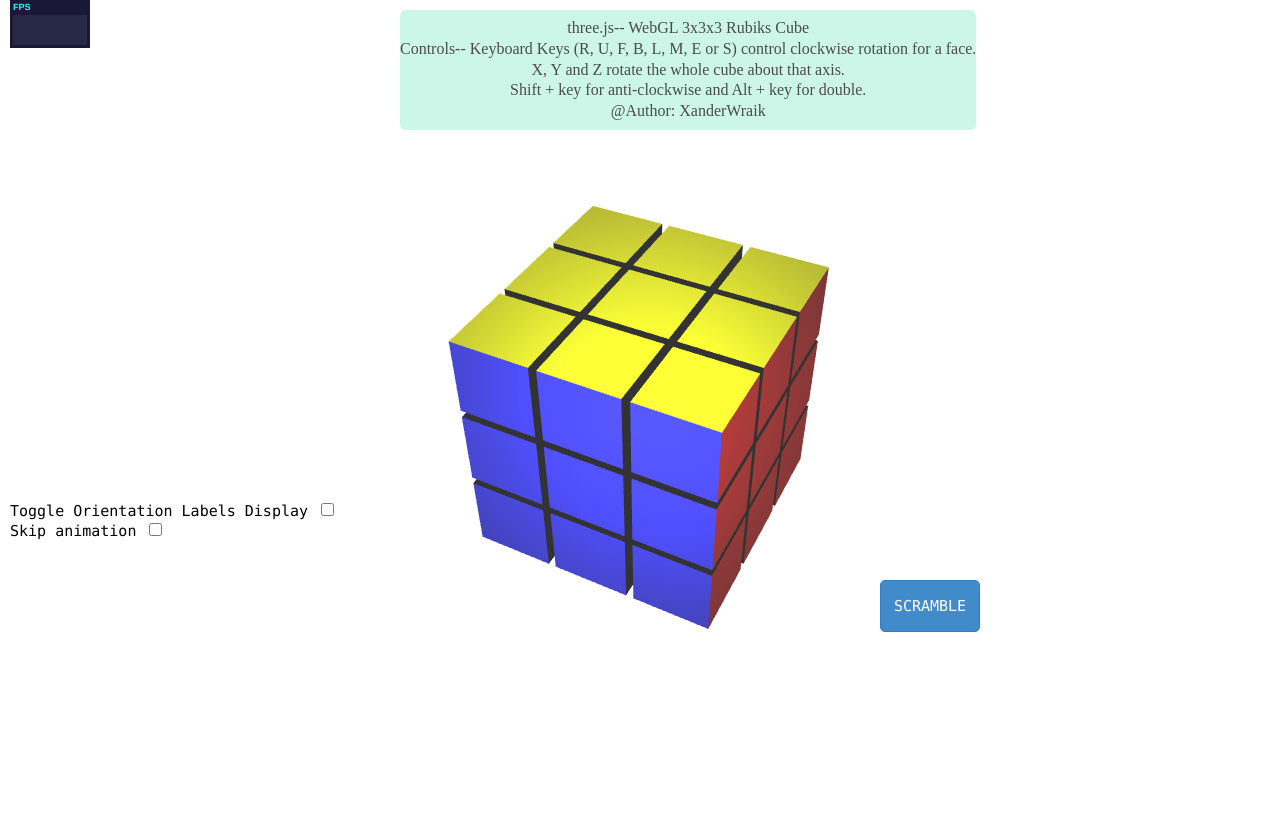
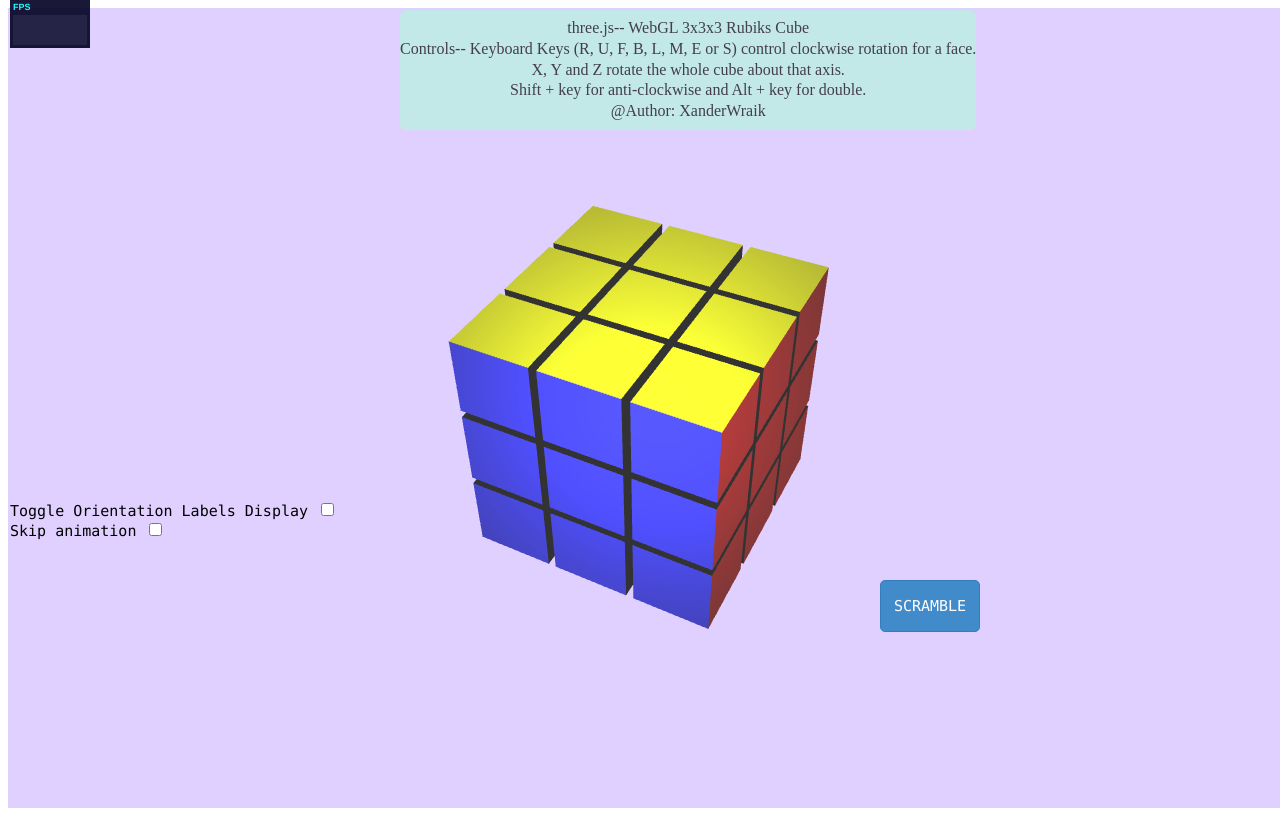
Before and after one commit to unrealsid/rubik_scrambler, a plain HTML site: page index.html in a window 1280 px wide. Drawn offline with Linux system fonts and the light colour scheme.

Commit message:
Changed clear color to one that contrasts with white better.

```diff
--- a/index.html
+++ b/index.html
@@ -100,7 +100,7 @@
 			renderer = Detector.webgl? new THREE.WebGLRenderer({ antialias: true }): errorMessage();
             renderer.gammaInput = true;
             renderer.gammaOutput = true;
-            renderer.setClearColor(0xFFFFFF);
+            renderer.setClearColor(0xE0D0FF);
             renderer.setSize(canvasWidth, canvasHeight);
 
             setCamera();
```
